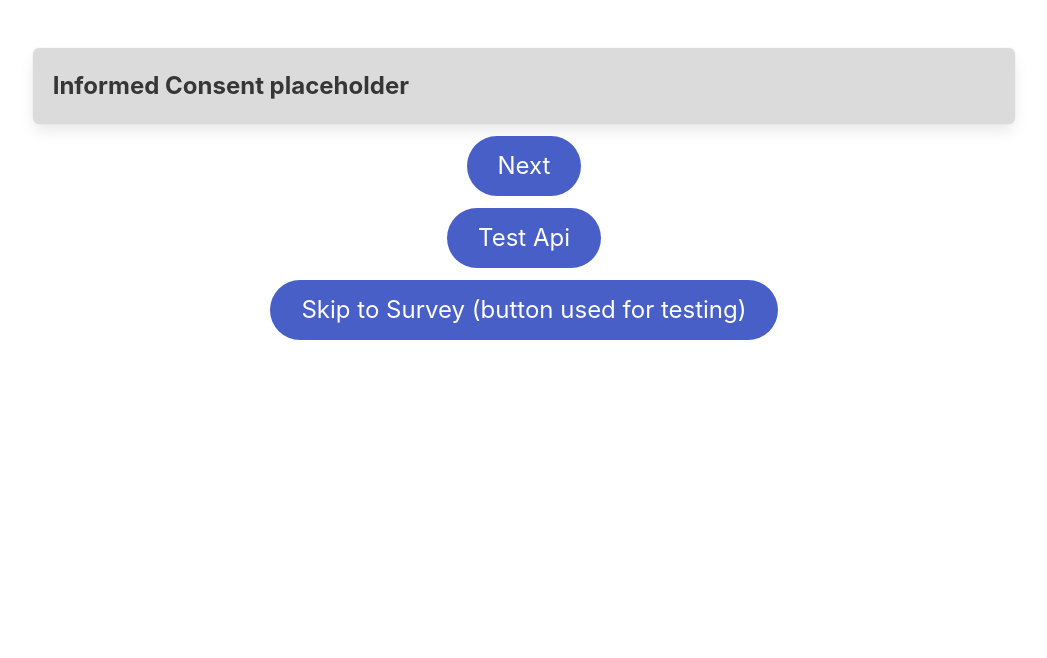
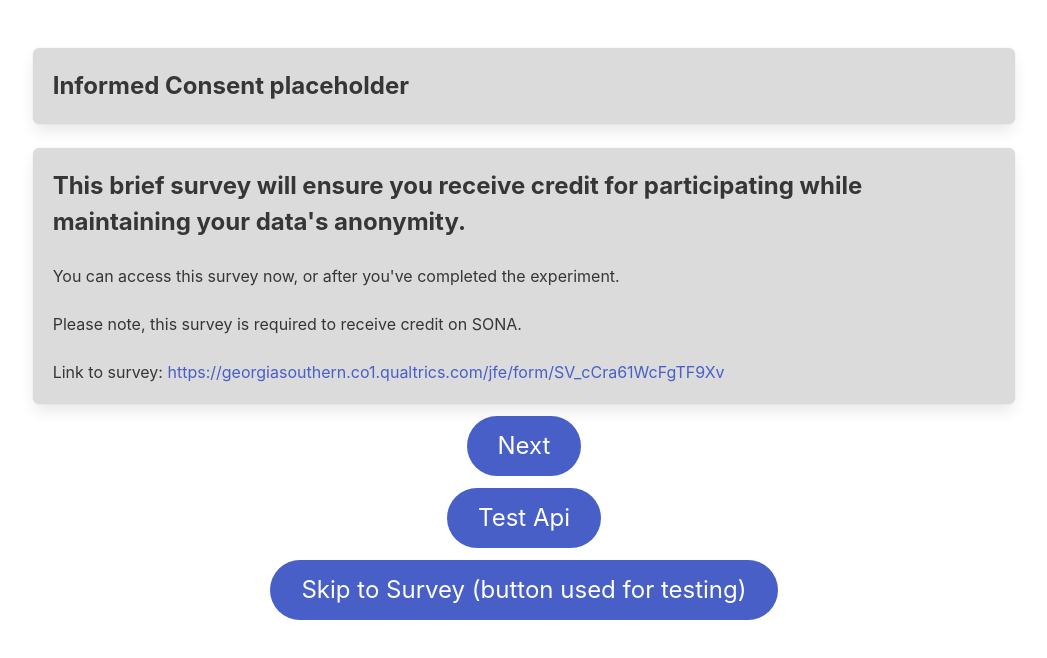
Before and after one commit to CoalterIO/monty-hall, an Angular app: page / in a window 1280 px wide. Shown: the top 658 px of the page, without its empty margins (116-1163 px from the left). Built offline with nearby package versions, Linux system fonts and the light colour scheme.

Commit message:
added link to survey

```diff
--- a/src/app/consent/consent.component.html
+++ b/src/app/consent/consent.component.html
@@ -5,3 +5,13 @@
         </div>
     </div>
 </div>
+<div class="columns">
+    <div class="column is-10 is-offset-1">
+        <div class="box has-background-grey-lighter">
+            <p class="content is-large has-text-dark"><b>This brief survey will ensure you receive credit for participating while maintaining your data's anonymity.</b></p>
+            <p class="content circle has-text-dark">You can access this survey now, or after you've completed the experiment.</p>
+            <p class="content circle has-text-dark">Please note, this survey is required to receive credit on SONA.</p>
+            <p class="content circle has-text-dark">Link to survey: <a href="https://georgiasouthern.co1.qualtrics.com/jfe/form/SV_cCra61WcFgTF9Xv">https://georgiasouthern.co1.qualtrics.com/jfe/form/SV_cCra61WcFgTF9Xv</a></p>
+        </div>
+    </div>
+</div>
--- a/src/app/survey/survey.component.html
+++ b/src/app/survey/survey.component.html
@@ -4,7 +4,12 @@
         <div class="box has-background-white">
             <p class="content is-large has-text-black has-text-centered"><b>Thank you for Participating</b></p>
             <p class="content is-large has-text-black has-text-centered">Your data has been submitted</p>
-            <p class="content is-large has-text-black has-text-centered">You may now close this window</p>
+            <p class="content has-text-black">If you have not completed this brief survey, please do so now.</p>
+            <p class="content has-text-black">As a reminder, this survey is used to ensure that your data remains anonymous, and is required in order to receive credit for participating.</p>
+            <p class="content has-text-black">If you have any questions, please contact the researcher below:</p>
+            <p class="content has-text-black">Link to survey: <a href="https://georgiasouthern.co1.qualtrics.com/jfe/form/SV_cCra61WcFgTF9Xv">https://georgiasouthern.co1.qualtrics.com/jfe/form/SV_cCra61WcFgTF9Xv</a></p>
+            <p class="content has-text-black">Robert Southern</p>
+            <p class="content has-text-black">Email: rs06040@georgiasouthern.edu</p>
         </div>
     </div>
 </div>
```
Also changed, not shown: 3 other files (tests, documents, lock files or other folders).
